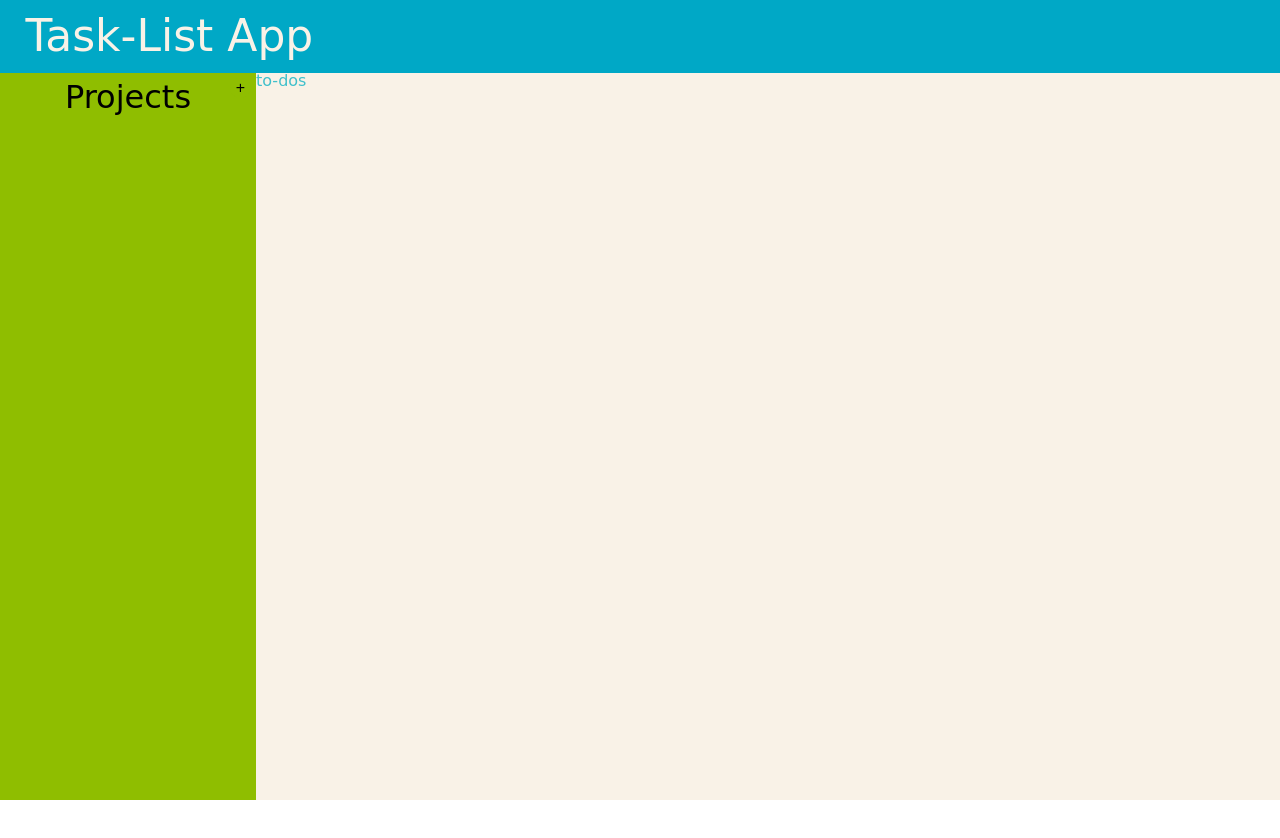
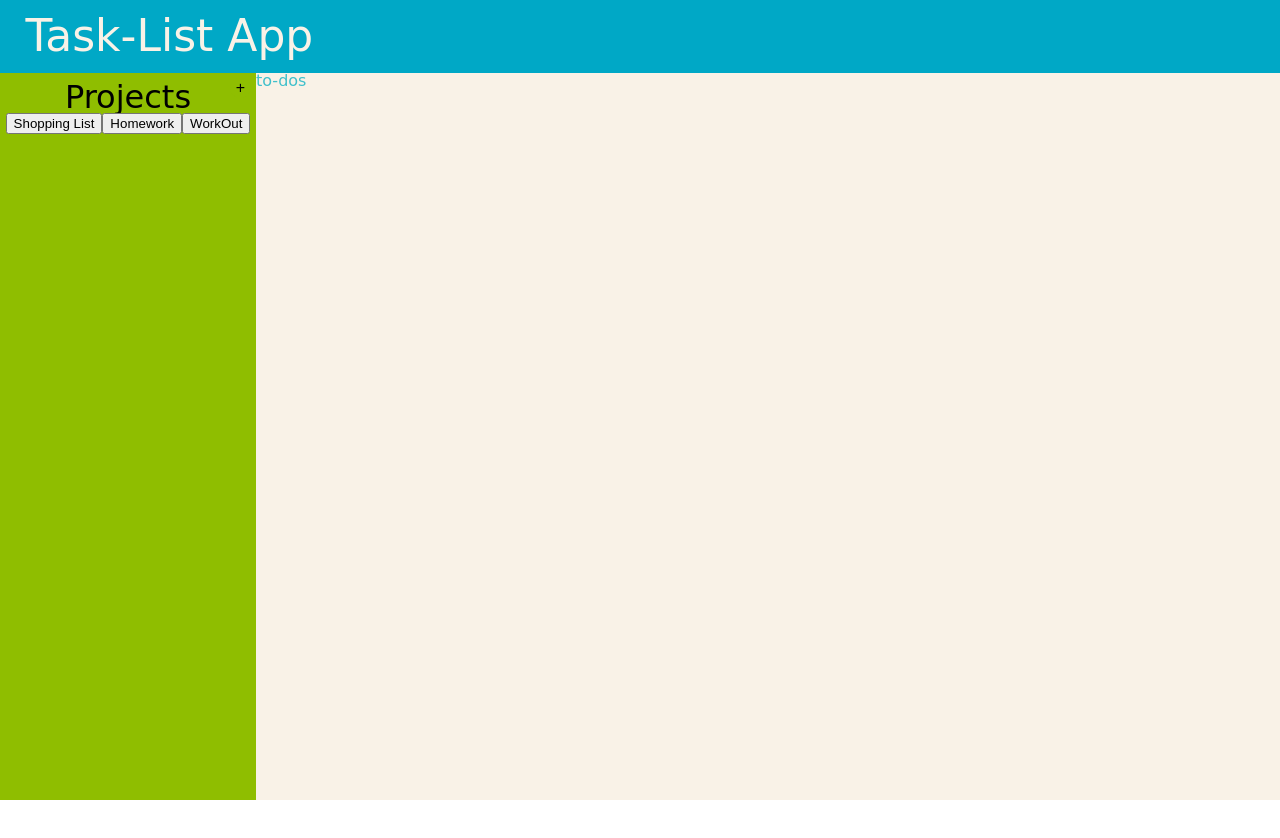
Before and after one commit to mhjarvis/task-list, a website built with webpack: page dist/index.html in a window 1280 px wide. After the commit the page ends 800 px from the top, so only its background shows below. Built offline with nearby package versions, Linux system fonts and the light colour scheme; a web font is replaced by a local one.

Commit message:
Added display function for projects (sidebar)

```diff
--- a/src/projects.js
+++ b/src/projects.js
@@ -8,14 +8,27 @@ class MyProjects {
 }
 
 let test1 = new MyProjects("Shopping List", ["Takek out the Trash"]);
+let test2 = new MyProjects("Homework", ["Math", "Spelling"]);
+let test3 = new MyProjects("WorkOut", ["Biceps", "Triceps"]);
+
 projects.push(test1);
+projects.push(test2);
+projects.push(test3);
 
+/* Display individual projects in the side-bar */
 function displayProjects() {
 
     for(let i = 0; i < projects.length; i++) {
 
-        const projectDiv = document.getElementsByClassName("project-container");
+        const projectContainer = document.getElementById("project-container");
+
+        /* Create a button for each individual project */
         const button = document.createElement('button');
+        let projectName = projects[i].title;
+        button.className = "project-titles";
+        button.id = projectName;
+        button.innerHTML = projectName;
+        projectContainer.appendChild(button);
 
         console.log(projects[i].title);
     }
```
Also changed, not shown: dist/index.html, dist/main.js.
